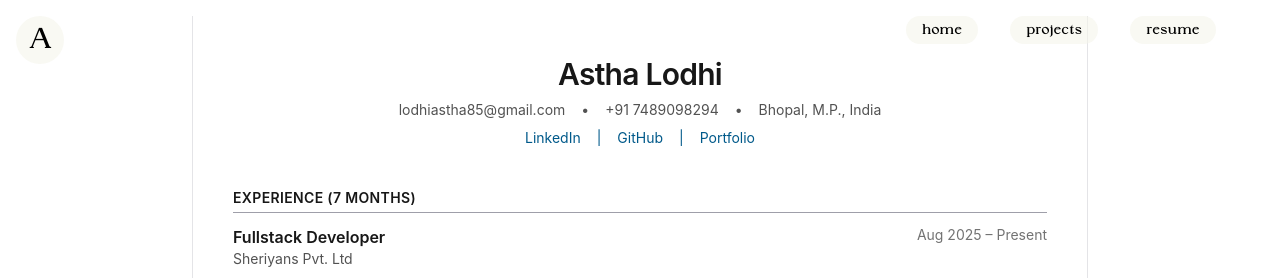
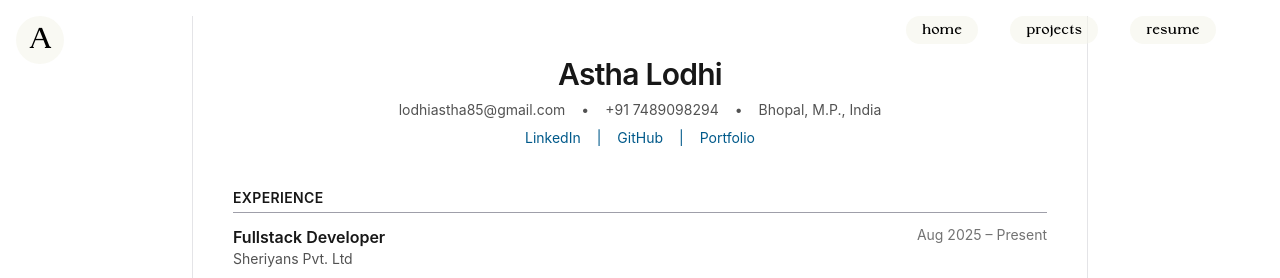
Before and after one commit to WebWithAstha/astha, a React (Vite) app: page /resume in a window 1280 px wide. Shown: the top 278 px of the page. Built offline with nearby package versions, Linux system fonts and the light colour scheme; a web font is replaced by a local one.

Commit message:
Update resume.jsx Experience

```diff
--- a/src/pages/resume.jsx
+++ b/src/pages/resume.jsx
@@ -60,7 +60,7 @@ const Resume = () => {
       </header>
 
       {/* EXPERIENCE */}
-      <Section title="Experience (7 Months)">
+      <Section title="Experience">
         <ExperienceItem
           role="Fullstack Developer"
           company="Sheriyans Pvt. Ltd"
```
